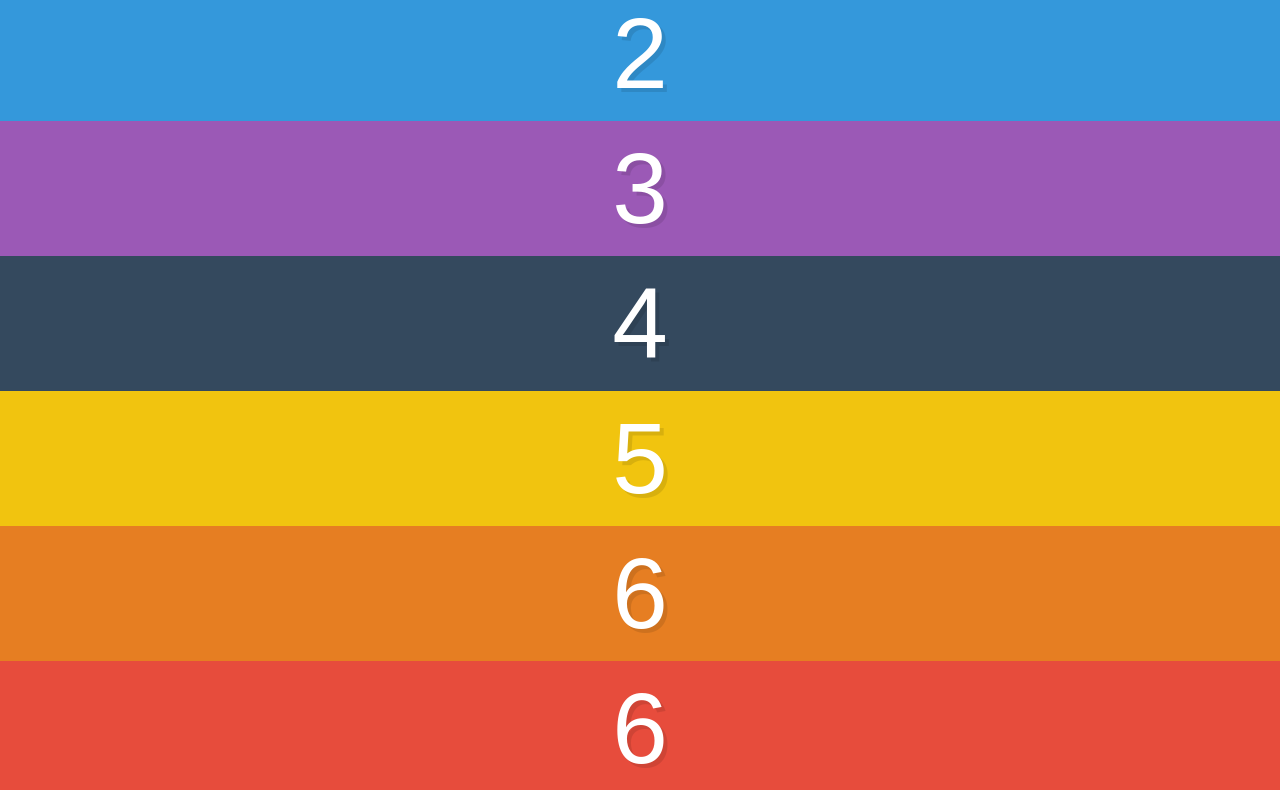
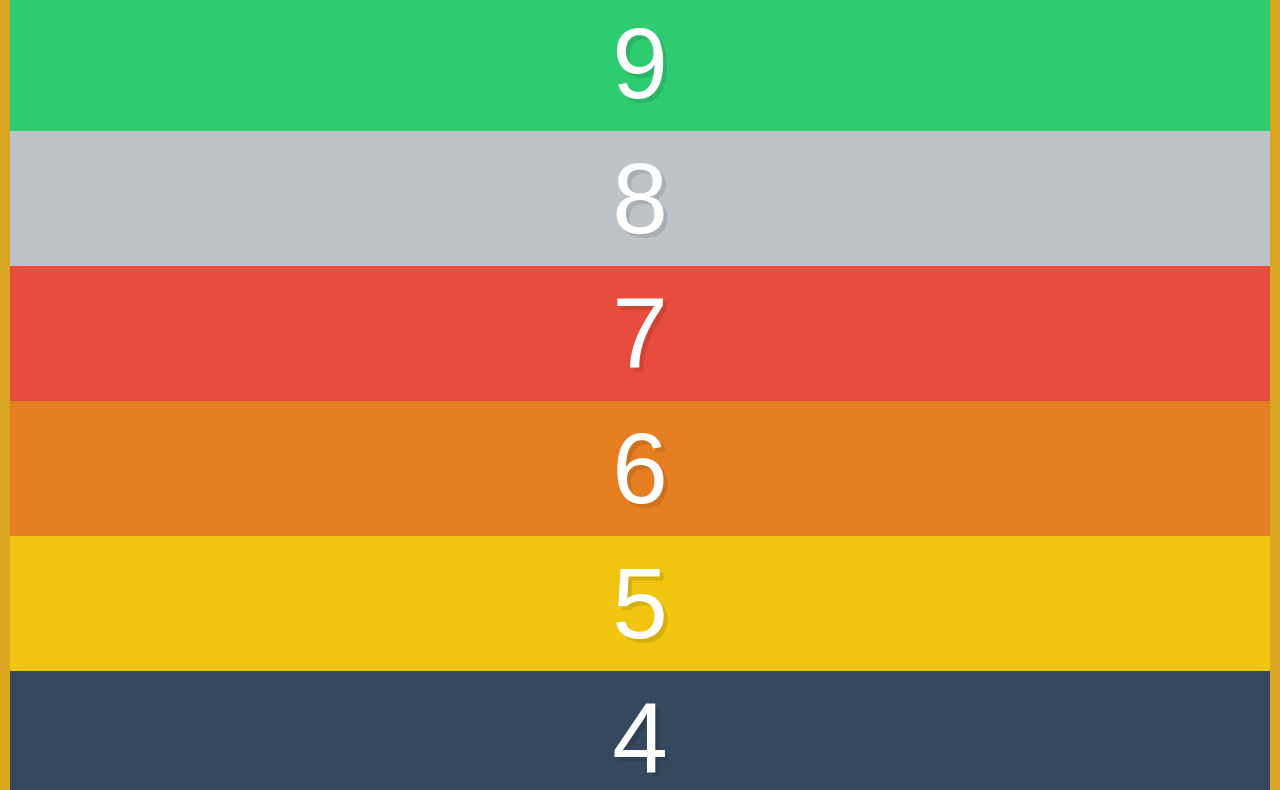
Before and after one commit to leogsouza/learn-flexbox, a plain HTML site: page flex-direction/index.html in a window 1280 px wide. Shown: the part 149-939 px from the top of the page. Drawn offline with Linux system fonts and the light colour scheme.

Commit message:
Finish flexbox-direction tutorial files

```diff
--- a/flex-direction/index.html
+++ b/flex-direction/index.html
@@ -15,9 +15,9 @@
     <div class="box box4">4</div>
     <div class="box box5">5</div>
     <div class="box box6">6</div>
-    <div class="box box7">6</div>
-    <div class="box box8">7</div>
-    <div class="box box9">8</div>
+    <div class="box box7">7</div>
+    <div class="box box8">8</div>
+    <div class="box box9">9</div>
     <div class="box box10">10</div>
   </div>
 </body>
--- a/flex-direction/style.css
+++ b/flex-direction/style.css
@@ -26,3 +26,11 @@ input[type=reset],input[type=submit]{-webkit-appearance:button;cursor:pointer;}b
 .box8 { background:#bdc3c7;}
 .box9 { background:#2ecc71;}
 .box10 { background:#16a085;}
+
+/* Flexbox style starts below */
+.container {
+  display: flex;
+  border: 10px solid goldenrod;
+  min-height: 100vh;
+  flex-direction: column-reverse; /* the row value is default. Other options column row-reverse column-reverse */
+}
```
